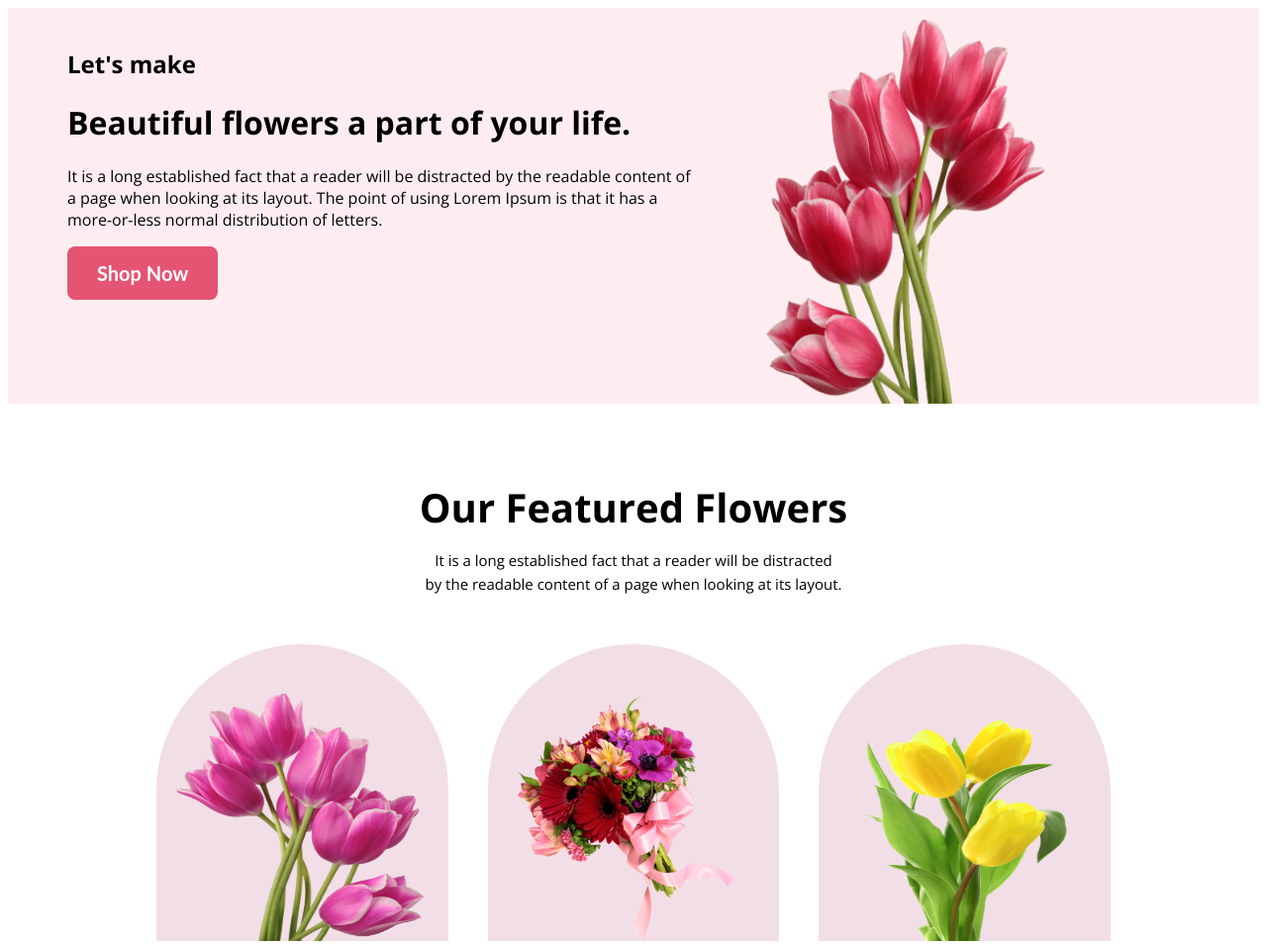
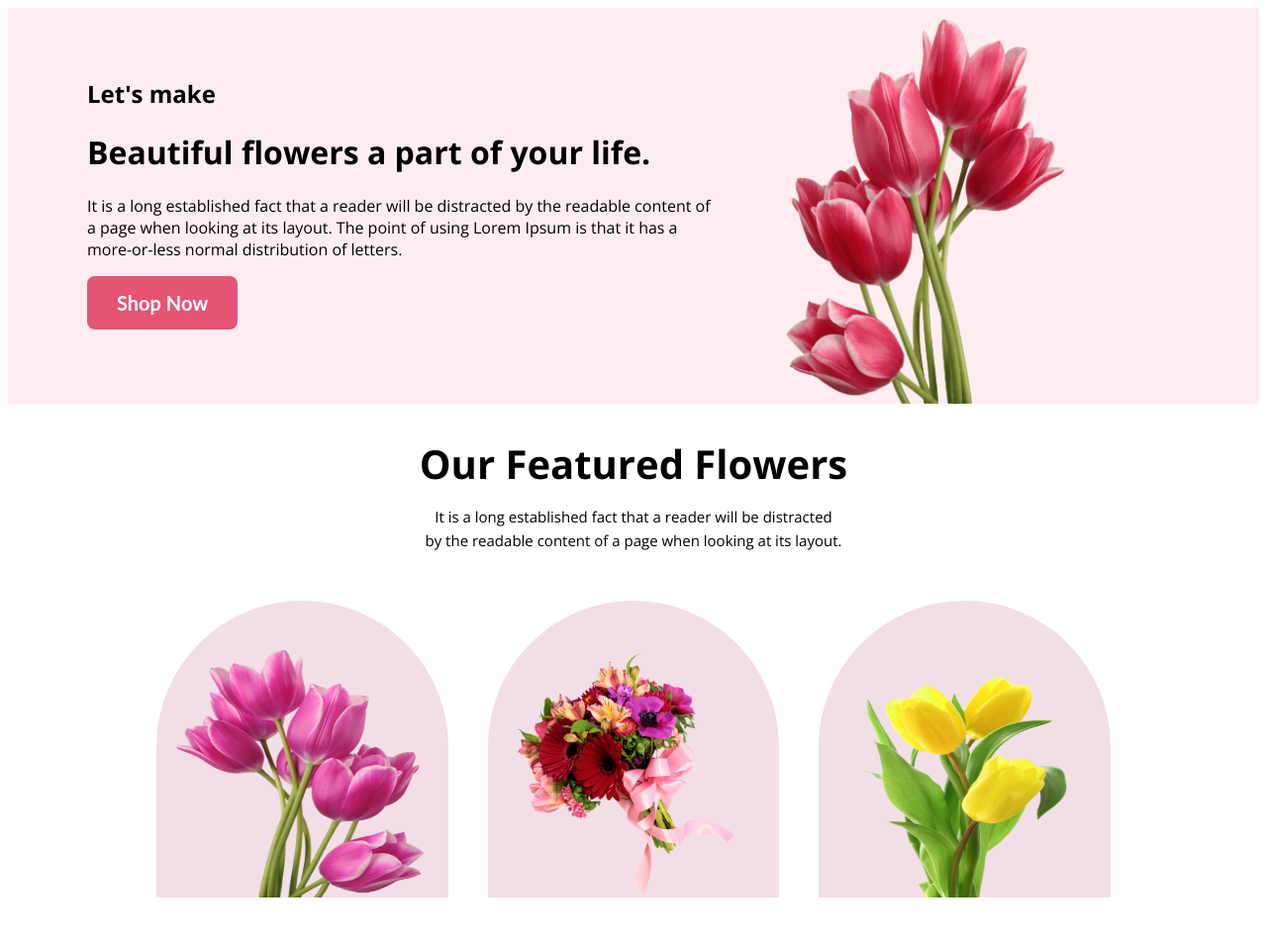
Before and after one commit to GolamMorshed1205/flower-website, a plain HTML site: page index.html in a window 1280 px wide. Shown: the top 954 px of the page at 99% size. Drawn offline with nearby package versions, Linux system fonts and the light colour scheme.

Commit message:
top banner updated

```diff
--- a/index.html
+++ b/index.html
@@ -24,7 +24,7 @@
             </div>
             <img class="banner-flower" src="./media/images/pngwing 10.png" alt="">
         </div>
-    </header><br><br>
+    </header>
     <main>
         <section class="featured">
             <div>
--- a/styles/style.css
+++ b/styles/style.css
@@ -10,7 +10,7 @@ body {
 
 .banner-content {
     width: 50%;
-    padding: 20px 60px 80px 60px
+    padding: 50px 60px 40px 80px
 }
 
 .button {
```
